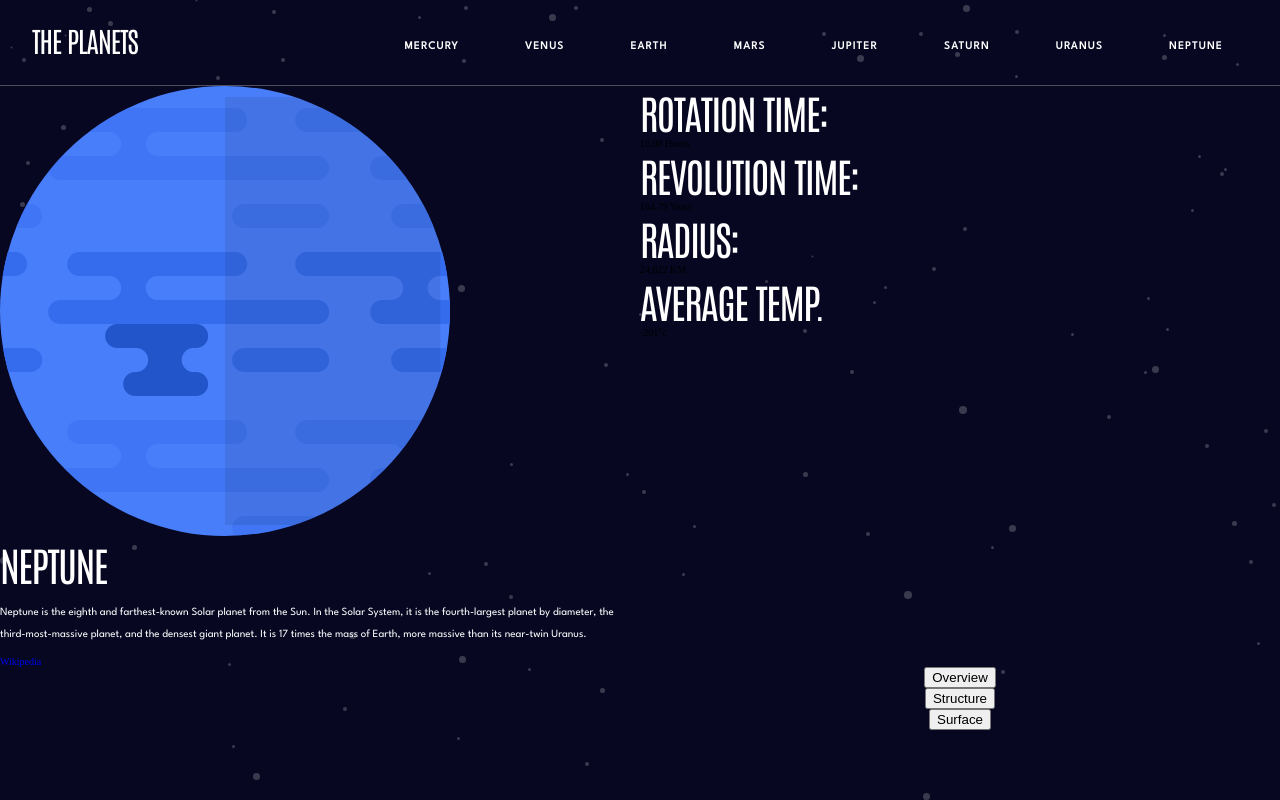
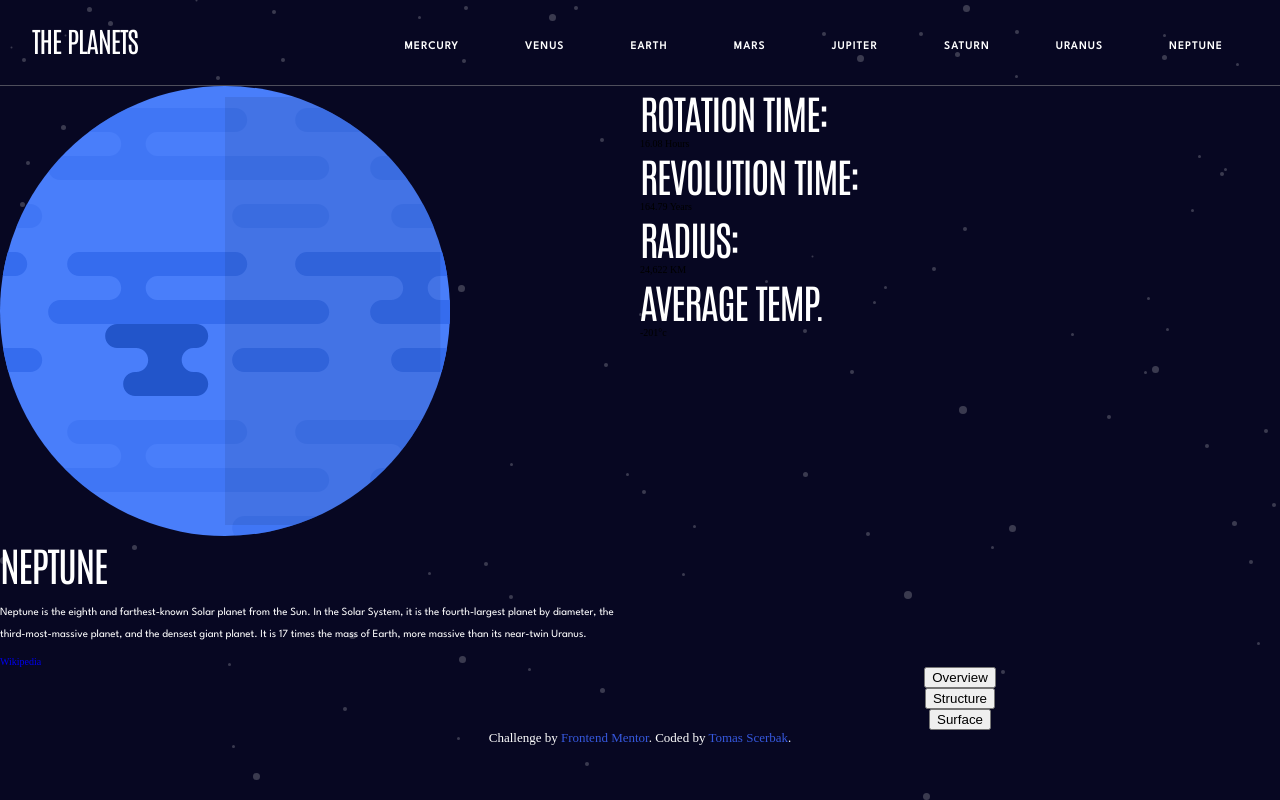
Before and after one commit to TomasScerbak/planets-fact-site-main, a React (Create React App) app: page /Neptune in a window 1280 px wide. Built offline with nearby package versions, Linux system fonts and the light colour scheme.

Commit message:
adding attribution component into webpage

```diff
--- a/src/App.js
+++ b/src/App.js
@@ -8,6 +8,7 @@ import Jupiter from "./Pages/Jupiter";
 import Saturn from "./Pages/Saturn";
 import Uranus from "./Pages/Uranus";
 import Neptune from "./Pages/Neptune";
+import Attribution from "./Components/Attribution";
 
 import "./App.css";
 
@@ -25,6 +26,7 @@ function App() {
         <Route path="Uranus" element={<Uranus />}></Route>
         <Route path="Neptune" element={<Neptune />}></Route>
       </Routes>
+      <Attribution />
     </BrowserRouter>
   );
 }
--- /dev/null
+++ b/src/Components/Attribution.jsx
@@ -0,0 +1,19 @@
+import React from "react";
+
+import classes from "./Attribution.module.css";
+
+const Attribution = () => {
+  return (
+    <section>
+      <div className={classes.attribution}>
+        Challenge by{" "}
+        <a href="https://www.frontendmentor.io?ref=challenge" target="_blank">
+          Frontend Mentor
+        </a>
+        . Coded by <a href="#">Tomas Scerbak</a>.
+      </div>
+    </section>
+  );
+};
+
+export default Attribution;
--- /dev/null
+++ b/src/Components/Attribution.module.css
@@ -0,0 +1,8 @@
+.attribution {
+  font-size: 13px;
+  text-align: center;
+  color: var(--white);
+}
+.attribution a {
+  color: hsl(228, 71%, 54%);
+}
```
